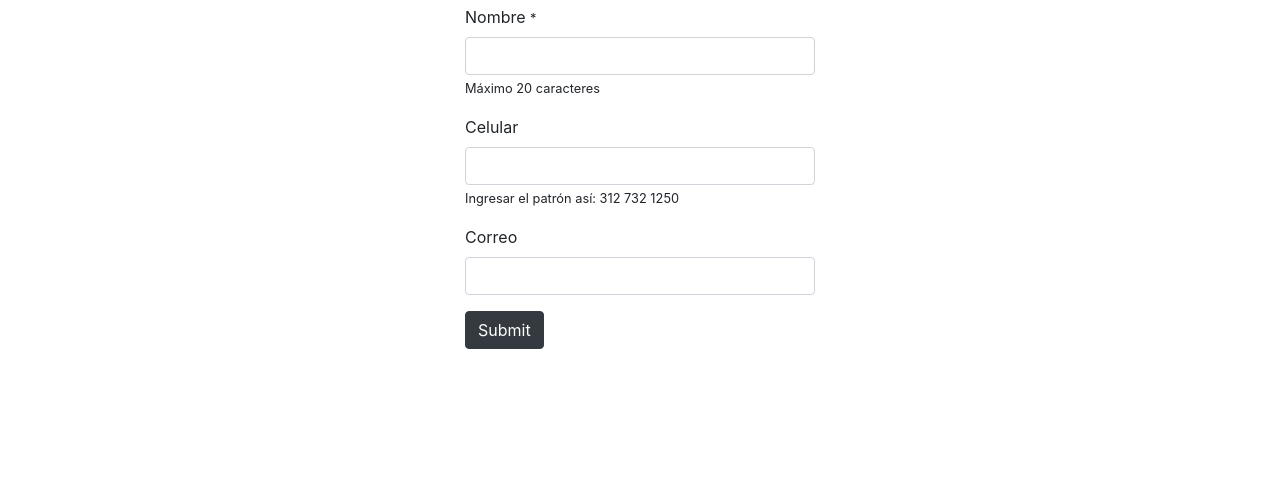
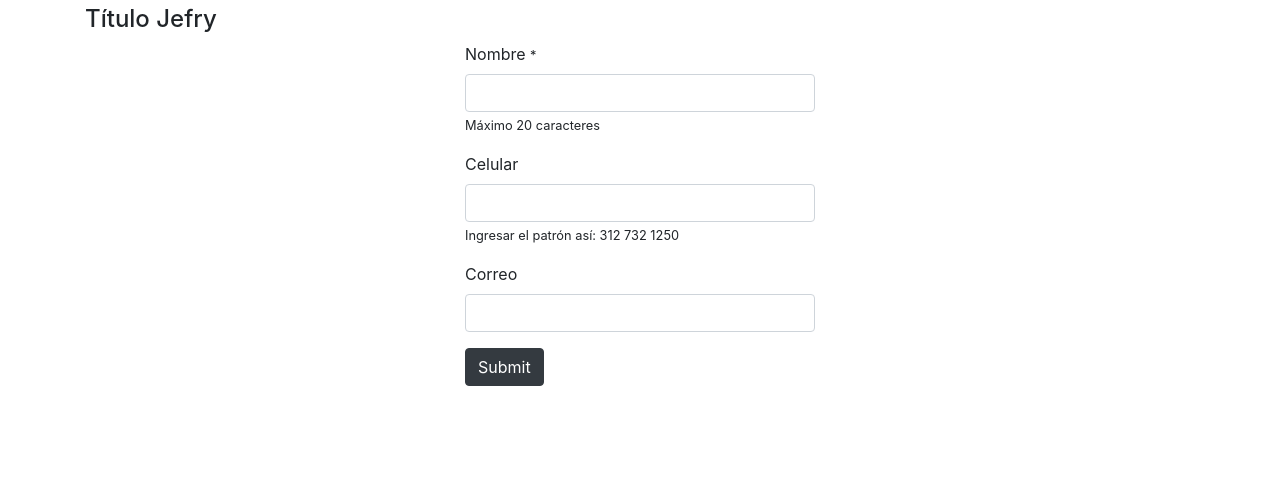
Before and after one commit to Yotfil/CRUD_LocalStorage, a plain HTML site: page index.html in a window 1280 px wide. Shown: the part 309-800 px from the top of the page. Drawn offline with nearby package versions, Linux system fonts and the light colour scheme.

Commit message:
prueba titulo conflicto

```diff
--- a/index.html
+++ b/index.html
@@ -30,6 +30,7 @@
             <h1 class="text-center my-5 ">Este es el registro de usuario</h1>
             <h2>Titulo de prueba</h2>
             <h3>Título MAFE</h3>
+            <h4>Título Jefry</h4>
 
             <div class="row d-flex justify-content-center">
                 <div class="col-4">
```
